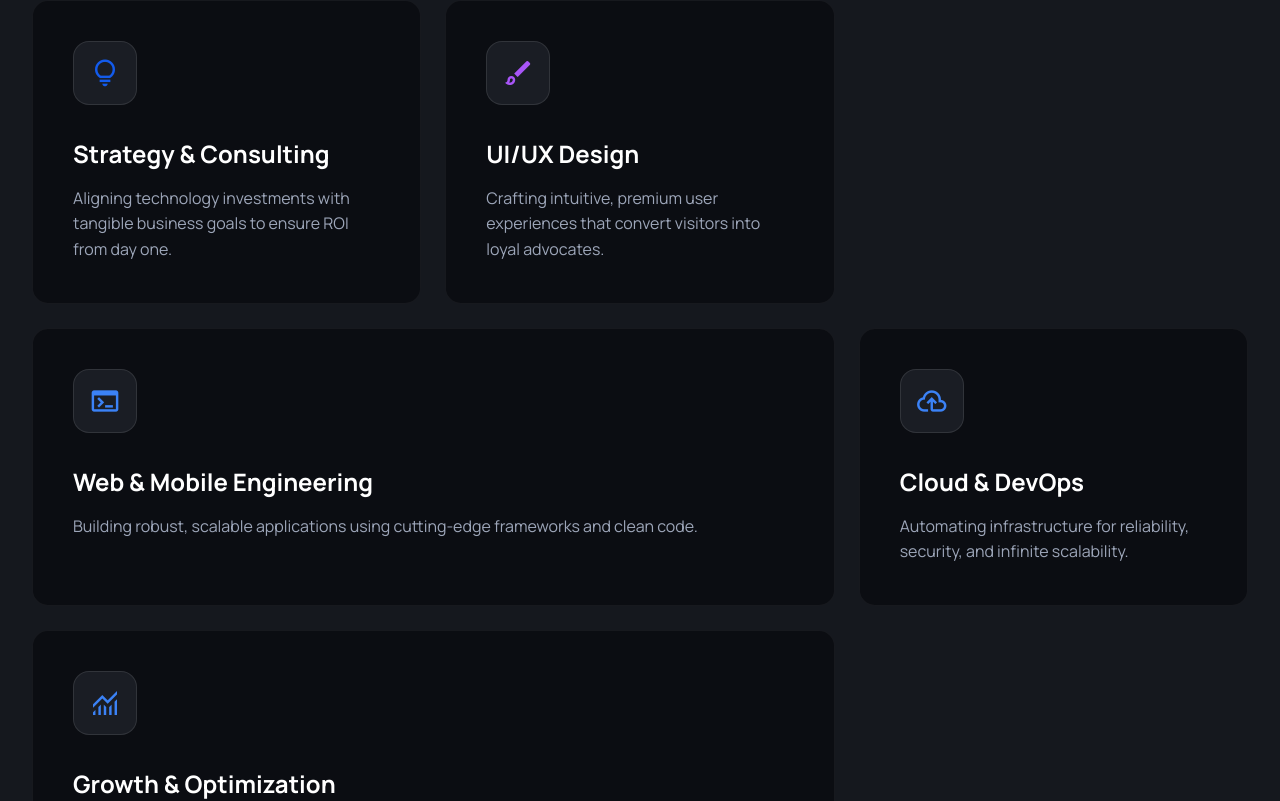
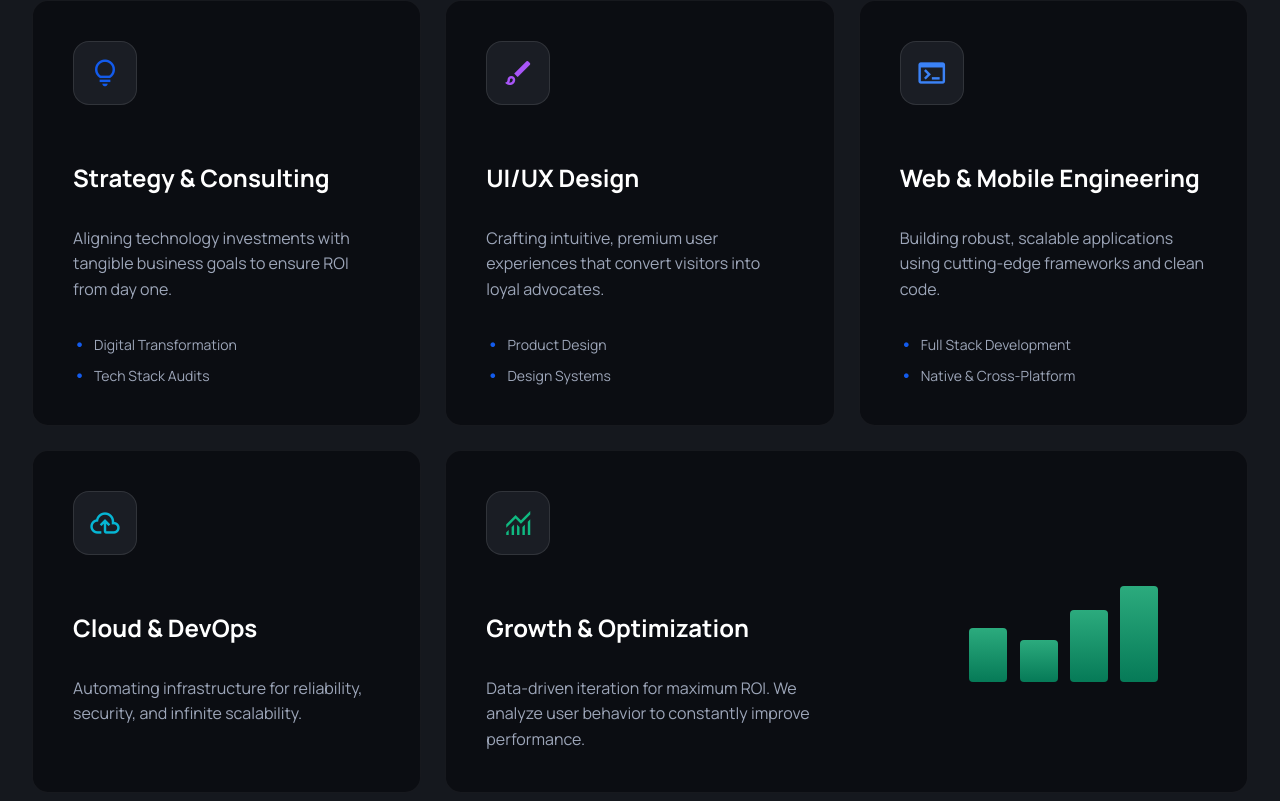
Before and after one commit to UnlimitedCollection/zettaB, a React (Vite) app: page / in a window 1280 px wide. Shown: the part 3480-4281 px from the top of the page. Built offline with nearby package versions, Linux system fonts and the light colour scheme.

Commit message:
feat: update ecosystem section with chart and list items per design

```diff
--- a/src/pages/Home.module.css
+++ b/src/pages/Home.module.css
@@ -494,9 +494,24 @@
     opacity: 1;
 }
 
-.ecoContent {
+.ecoContentWrapper {
     position: relative;
     z-index: 10;
+    height: 100%;
+    display: flex;
+    flex-direction: column;
+}
+
+.colSpan2 .ecoContentWrapper {
+    flex-direction: row;
+    align-items: center;
+    gap: 3rem;
+}
+
+.ecoContent {
+    flex: 1;
+    display: flex;
+    flex-direction: column;
 }
 
 .ecoIcon {
@@ -511,6 +526,74 @@
     margin-bottom: 2rem;
     font-size: 1.75rem;
     color: white;
+}
+
+.ecoList {
+    list-style: none;
+    padding: 0;
+    margin: 0;
+    display: flex;
+    flex-direction: column;
+    gap: 0.75rem;
+}
+
+.ecoListItem {
+    font-size: 0.875rem;
+    color: #9da6b9;
+    display: flex;
+    align-items: center;
+    gap: 0.5rem;
+}
+
+.bullet {
+    color: var(--pk-color-primary);
+    font-size: 1.25rem;
+    line-height: 0;
+}
+
+.chartVisual {
+    flex: 1;
+    height: 100%;
+    display: none;
+    align-items: center;
+    justify-content: center;
+    padding-top: 2rem;
+}
+
+@media (min-width: 1024px) {
+    .chartVisual {
+        display: flex;
+        padding-top: 0;
+    }
+}
+
+.chartContainer {
+    display: flex;
+    align-items: flex-end;
+    gap: 0.75rem;
+    height: 120px;
+    width: 100%;
+    max-width: 240px;
+}
+
+.chartBar {
+    width: 100%;
+    background-color: #34d399;
+    background: linear-gradient(to top, #059669, #34d399);
+    border-radius: 4px;
+    opacity: 0.8;
+    animation: barGrow 1s ease-out forwards;
+    transform-origin: bottom;
+}
+
+@keyframes barGrow {
+    from {
+        transform: scaleY(0);
+    }
+
+    to {
+        transform: scaleY(1);
+    }
 }
 
 .colSpan2 {
--- a/src/pages/Home.tsx
+++ b/src/pages/Home.tsx
@@ -206,20 +206,74 @@ export const Home: React.FC = () => {
 
                 <div className={styles.ecosystemGrid}>
                     {[
-                        { title: 'Strategy & Consulting', desc: 'Aligning technology investments with tangible business goals to ensure ROI from day one.', icon: 'lightbulb', color: 'primary' },
-                        { title: 'UI/UX Design', desc: 'Crafting intuitive, premium user experiences that convert visitors into loyal advocates.', icon: 'brush', color: 'purple' },
-                        { title: 'Web & Mobile Engineering', desc: 'Building robust, scalable applications using cutting-edge frameworks and clean code.', icon: 'terminal', color: 'blue', span: 2 },
-                        { title: 'Cloud & DevOps', desc: 'Automating infrastructure for reliability, security, and infinite scalability.', icon: 'cloud_upload', color: 'cyan' },
-                        { title: 'Growth & Optimization', desc: 'Data-driven iteration for maximum ROI. We analyze user behavior to constantly improve performance.', icon: 'monitoring', color: 'emerald', span: 2 }
+                        {
+                            title: 'Strategy & Consulting',
+                            desc: 'Aligning technology investments with tangible business goals to ensure ROI from day one.',
+                            icon: 'lightbulb',
+                            color: 'primary',
+                            subItems: ['Digital Transformation', 'Tech Stack Audits']
+                        },
+                        {
+                            title: 'UI/UX Design',
+                            desc: 'Crafting intuitive, premium user experiences that convert visitors into loyal advocates.',
+                            icon: 'brush',
+                            color: 'purple',
+                            subItems: ['Product Design', 'Design Systems']
+                        },
+                        {
+                            title: 'Web & Mobile Engineering',
+                            desc: 'Building robust, scalable applications using cutting-edge frameworks and clean code.',
+                            icon: 'terminal',
+                            color: 'blue',
+                            subItems: ['Full Stack Development', 'Native & Cross-Platform']
+                        },
+                        {
+                            title: 'Cloud & DevOps',
+                            desc: 'Automating infrastructure for reliability, security, and infinite scalability.',
+                            icon: 'cloud_upload',
+                            color: 'cyan'
+                        },
+                        {
+                            title: 'Growth & Optimization',
+                            desc: 'Data-driven iteration for maximum ROI. We analyze user behavior to constantly improve performance.',
+                            icon: 'monitoring',
+                            color: 'emerald',
+                            span: 2,
+                            hasChart: true
+                        }
                     ].map((item, idx) => (
                         <div key={idx} className={`${styles.ecoCard} ${item.span ? styles.colSpan2 : ''}`}>
                             <div className={styles.ecoHoverGradient}></div>
-                            <div className={styles.ecoContent}>
-                                <div className={styles.ecoIcon} style={{ color: item.color === 'primary' ? 'var(--pk-color-primary)' : item.color === 'purple' ? '#a855f7' : '#3b82f6' }}>
-                                    <span className="material-symbols-outlined" style={{ fontSize: '32px' }}>{item.icon}</span>
+                            <div className={styles.ecoContentWrapper}>
+                                <div className={styles.ecoContent}>
+                                    <div className={styles.ecoIcon} style={{ color: item.color === 'primary' ? 'var(--pk-color-primary)' : item.color === 'purple' ? '#a855f7' : item.color === 'cyan' ? '#06b6d4' : item.color === 'emerald' ? '#10b981' : '#3b82f6' }}>
+                                        <span className="material-symbols-outlined" style={{ fontSize: '32px' }}>{item.icon}</span>
+                                    </div>
+                                    <h3 className={styles.cardTitle}>{item.title}</h3>
+                                    <p className={styles.cardText} style={{ marginBottom: item.subItems ? '2rem' : 0 }}>{item.desc}</p>
+
+                                    {item.subItems && (
+                                        <ul className={styles.ecoList}>
+                                            {item.subItems.map((sub, sIdx) => (
+                                                <li key={sIdx} className={styles.ecoListItem}>
+                                                    <span className={styles.bullet}>•</span> {sub}
+                                                </li>
+                                            ))}
+                                        </ul>
+                                    )}
                                 </div>
-                                <h3 className={styles.cardTitle}>{item.title}</h3>
-                                <p className={styles.cardText} style={{ marginBottom: 0 }}>{item.desc}</p>
+
+                                {item.hasChart && (
+                                    <div className={styles.chartVisual}>
+                                        <div className={styles.chartContainer}>
+                                            <div className={styles.chartBar} style={{ height: '30%', animationDelay: '0ms' }} />
+                                            <div className={styles.chartBar} style={{ height: '45%', animationDelay: '100ms' }} />
+                                            <div className={styles.chartBar} style={{ height: '35%', animationDelay: '200ms' }} />
+                                            <div className={styles.chartBar} style={{ height: '60%', animationDelay: '300ms' }} />
+                                            <div className={styles.chartBar} style={{ height: '80%', animationDelay: '400ms' }} />
+                                        </div>
+                                    </div>
+                                )}
                             </div>
                         </div>
                     ))}
```
